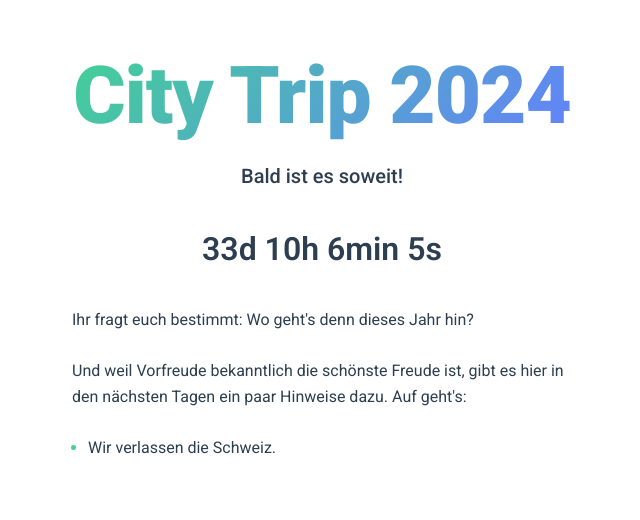
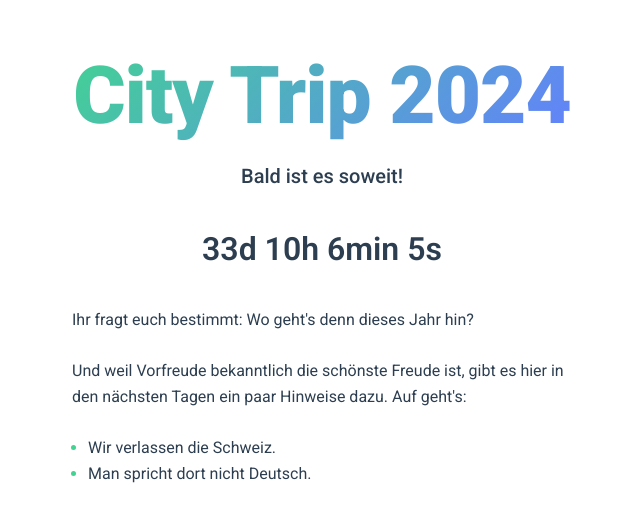
Before and after one commit to mactanner/citytrip, a Vue app: page / in a window 1280 px wide. Shown: the top 520 px of the page, without its empty margins (318-958 px from the left). Built offline with nearby package versions, Linux system fonts and the light colour scheme.

Commit message:
2nd another hint

```diff
--- a/src/App.vue
+++ b/src/App.vue
@@ -17,6 +17,7 @@
     <br />
     <ul>
       <li>Wir verlassen die Schweiz.</li>
+      <li>Man spricht dort nicht Deutsch.</li>
     </ul>
   </body>
 </template>
```
